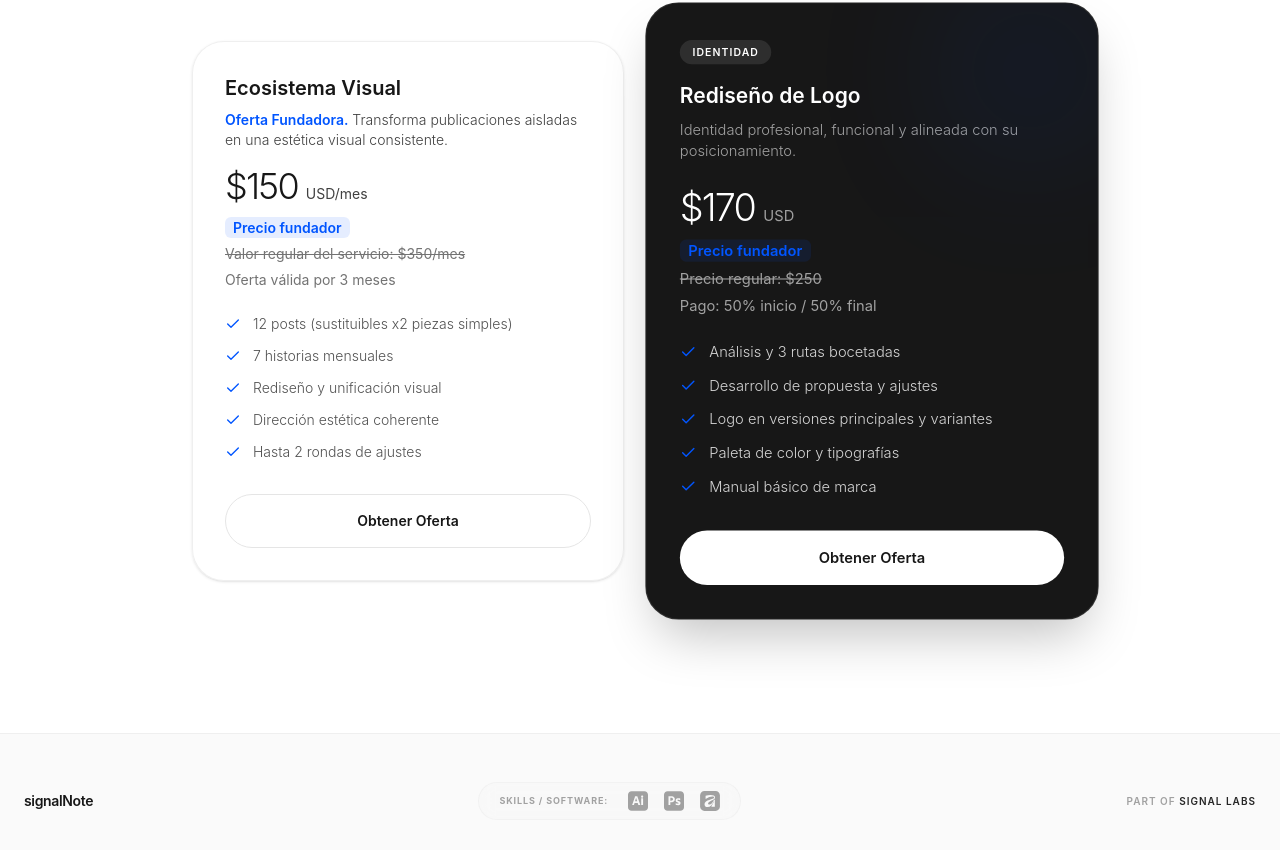
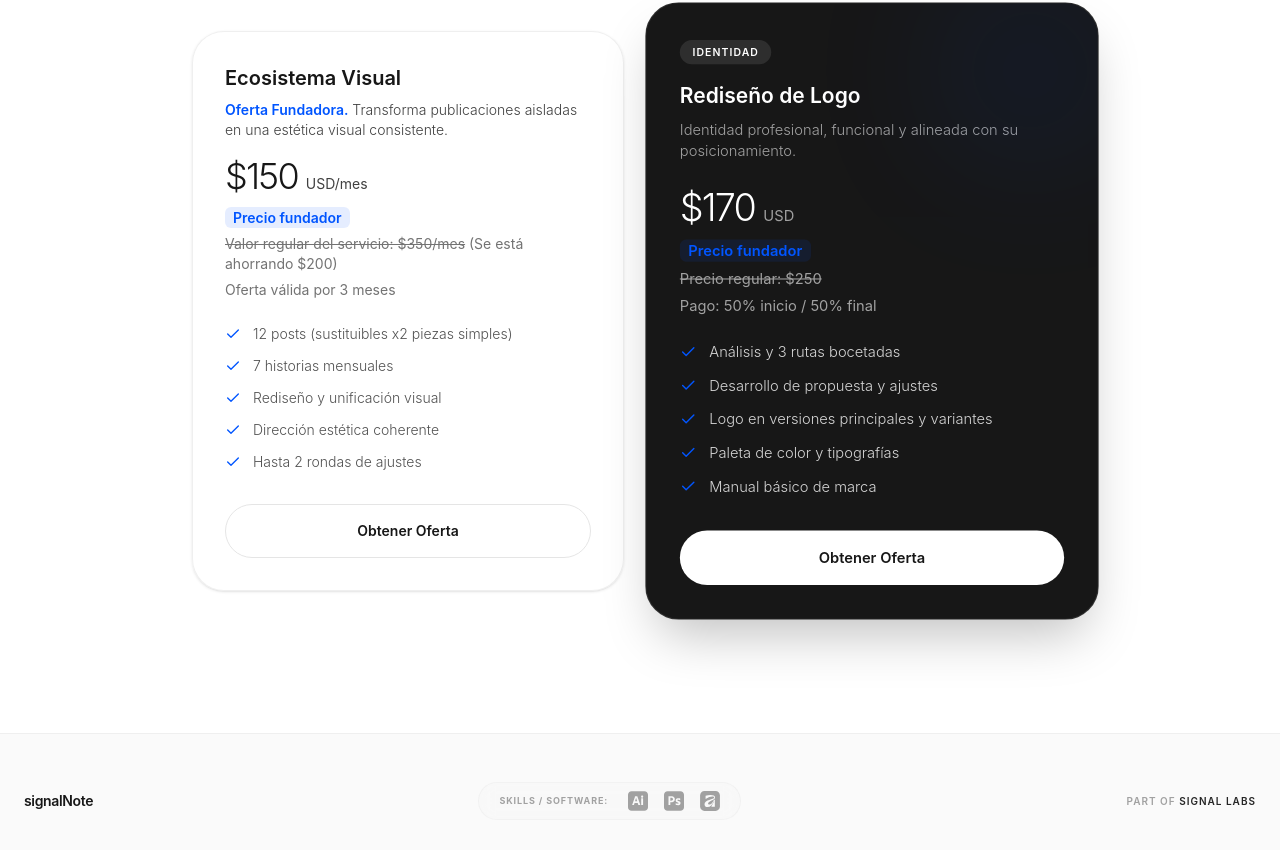
Before and after one commit to halinyer/landing-signalnote, a React (Vite) app: page / in a window 1280 px wide. Shown: the part 4935-5785 px from the top of the page. Built offline with nearby package versions, Linux system fonts and the light colour scheme.

Commit message:
style: update savings text to se esta ahorrando 200

```diff
--- a/src/App.tsx
+++ b/src/App.tsx
@@ -774,7 +774,7 @@ export default function App() {
                 </div>
                 <div className={`text-xs sm:text-sm mt-3 space-y-1.5 ${isDarkMode ? 'text-neutral-500' : 'text-neutral-500'}`}>
                   <p><span className="font-semibold text-[#0055FF] px-2 py-0.5 bg-[#0055FF]/10 rounded-md">Precio fundador</span></p>
-                  <p><span className="line-through">Valor regular del servicio: $350/mes</span></p>
+                  <p><span className="line-through">Valor regular del servicio: $350/mes</span> (Se está ahorrando $200)</p>
                   <p>Oferta válida por 3 meses</p>
                 </div>
               </div>
```
